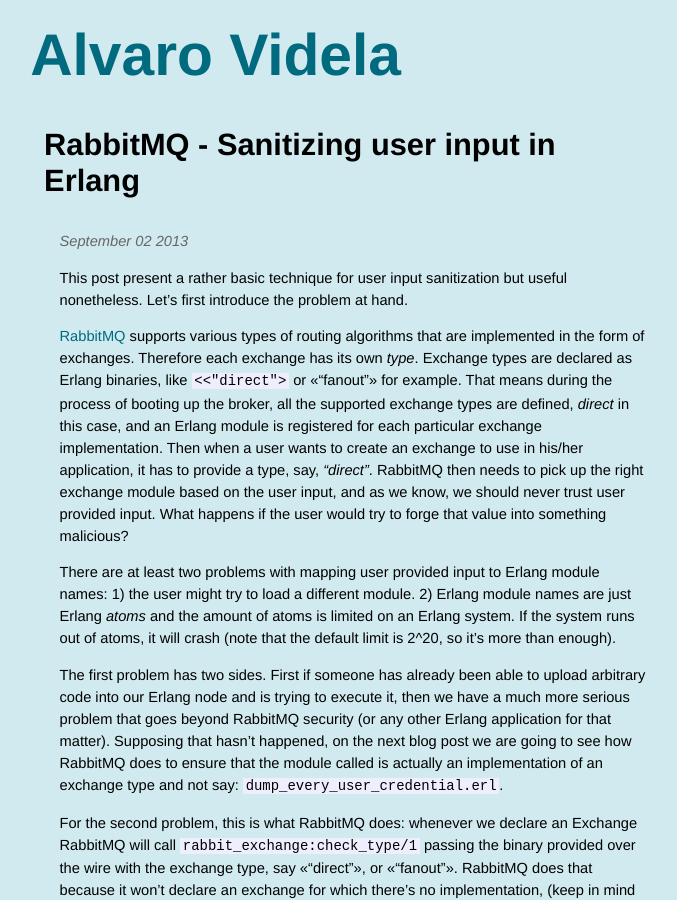
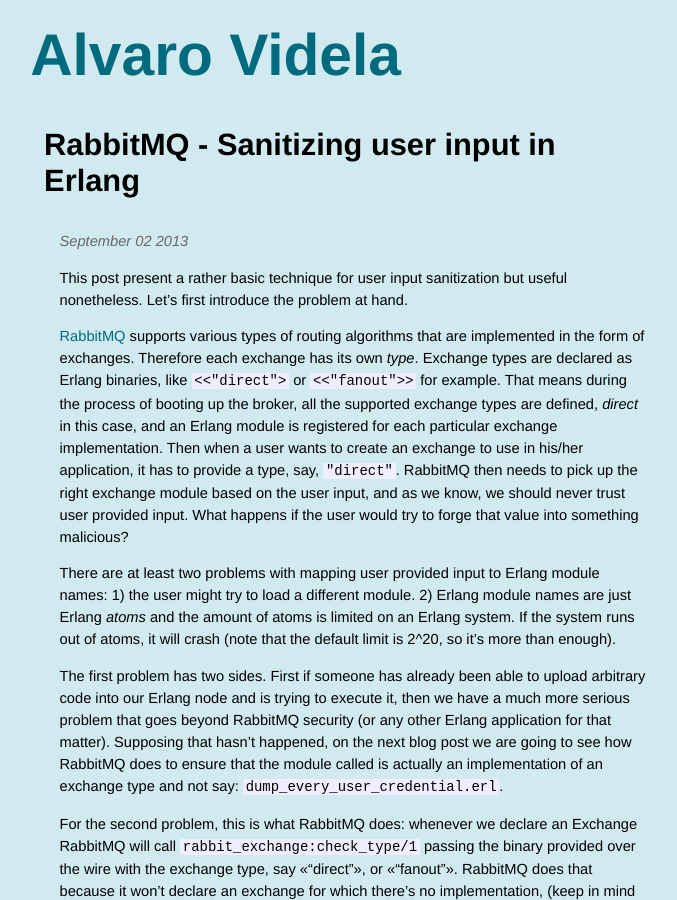
Before and after one commit to videlalvaro/videlalvaro.github.io, a Jekyll site: the page built from _posts/2013-09-02-rabbitmq-sanitzing-user-input-in-erlang.md, in a window 1280 px wide and 900 px high. Shown: the whole window, without its empty margins (287-964 px from the left). Built offline with Jekyll 4.4.1, drawn with Linux system fonts in a browser that asks for light colours; comment, search, counter and statistics services are not loaded.

Commit message:
more cosmetics

```diff
--- a/_posts/2013-09-02-rabbitmq-sanitzing-user-input-in-erlang.md
+++ b/_posts/2013-09-02-rabbitmq-sanitzing-user-input-in-erlang.md
@@ -9,7 +9,7 @@
 
 This post present a rather basic technique for user input sanitization but useful nonetheless. Let's first introduce the problem at hand.
 
-[RabbitMQ](http://www.rabbitmq.com/) supports various types of routing algorithms that are implemented in the form of exchanges. Therefore each exchange has its own _type_. Exchange types are declared as Erlang binaries, like `<<"direct">` or <<"fanout">> for example. That means during the process of booting up the broker, all the supported exchange types are defined, _direct_ in this case, and an Erlang module is registered for each particular exchange implementation. Then when a user wants to create an exchange to use in his/her application, it has to provide a type, say, _"direct"_. RabbitMQ then needs to pick up the right exchange module based on the user input, and as we know, we should never trust user provided input. What happens if the user would try to forge that value into something malicious?
+[RabbitMQ](http://www.rabbitmq.com/) supports various types of routing algorithms that are implemented in the form of exchanges. Therefore each exchange has its own _type_. Exchange types are declared as Erlang binaries, like `<<"direct">` or `<<"fanout">>` for example. That means during the process of booting up the broker, all the supported exchange types are defined, _direct_ in this case, and an Erlang module is registered for each particular exchange implementation. Then when a user wants to create an exchange to use in his/her application, it has to provide a type, say, `"direct"`. RabbitMQ then needs to pick up the right exchange module based on the user input, and as we know, we should never trust user provided input. What happens if the user would try to forge that value into something malicious?
 
 There are at least two problems with mapping user provided input to Erlang module names: 1) the user might try to load a different module. 2) Erlang module names are just Erlang _atoms_ and the amount of atoms is limited on an Erlang system. If the system runs out of atoms, it will crash (note that the default limit is 2^20, so it's more than enough).
 
```
